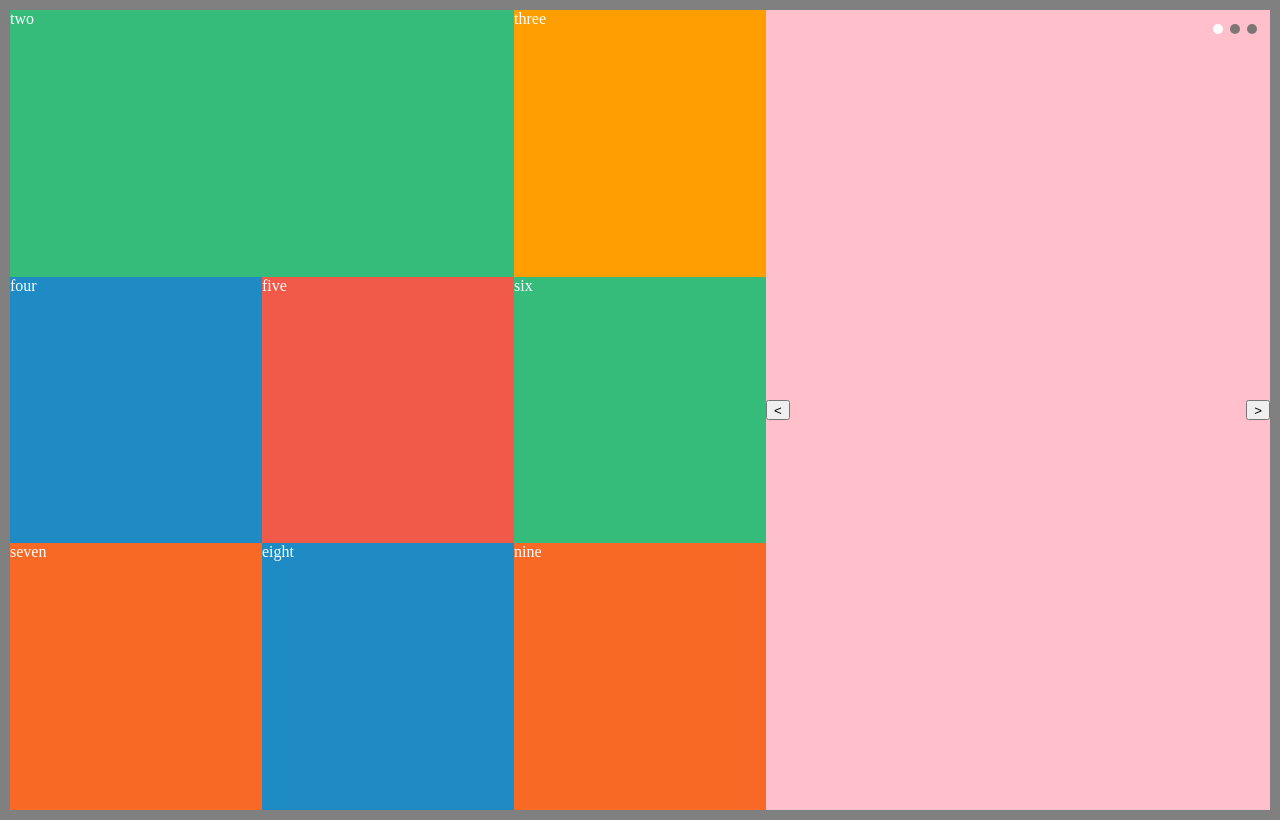
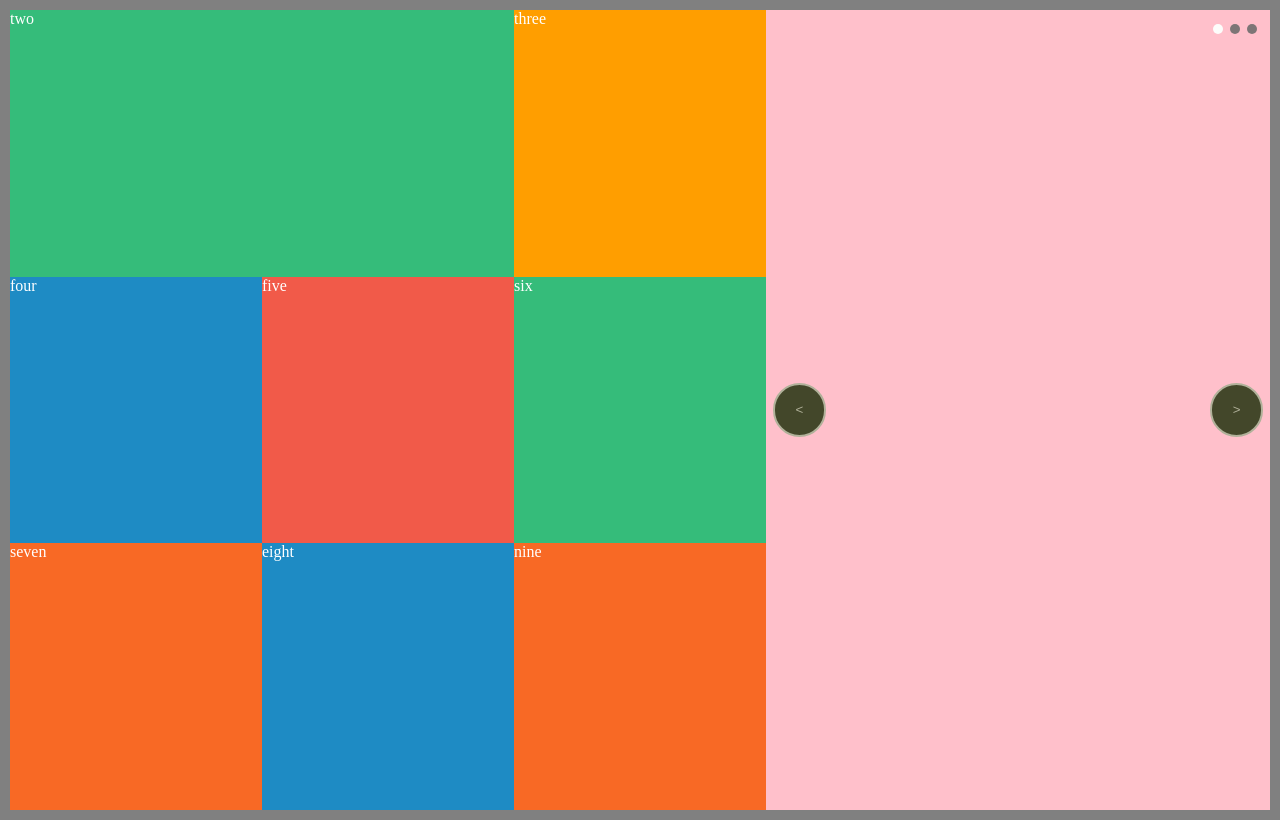
Before and after one commit to rufusasterisk/mod1-static-comp-1, a plain HTML site: page index.html in a window 1280 px wide. Drawn offline with Linux system fonts and the light colour scheme.

Commit message:
Add button styling

```diff
--- a/master.css
+++ b/master.css
@@ -56,8 +56,17 @@
   background-color: #f86925;
 }
 
-div button {
-  height: 1.5em;
+.one button {
+  background-color: #43472a;
+  border-style: solid;
+  color: #b1b19a;
+  border-color: #b1b19a;
+  width: 4em;
+  height: 4em;
+  border-radius: 2em;
+  padding: 0;
+  margin: .5em;
+  outline: none;
 }
 
 ul {
```
